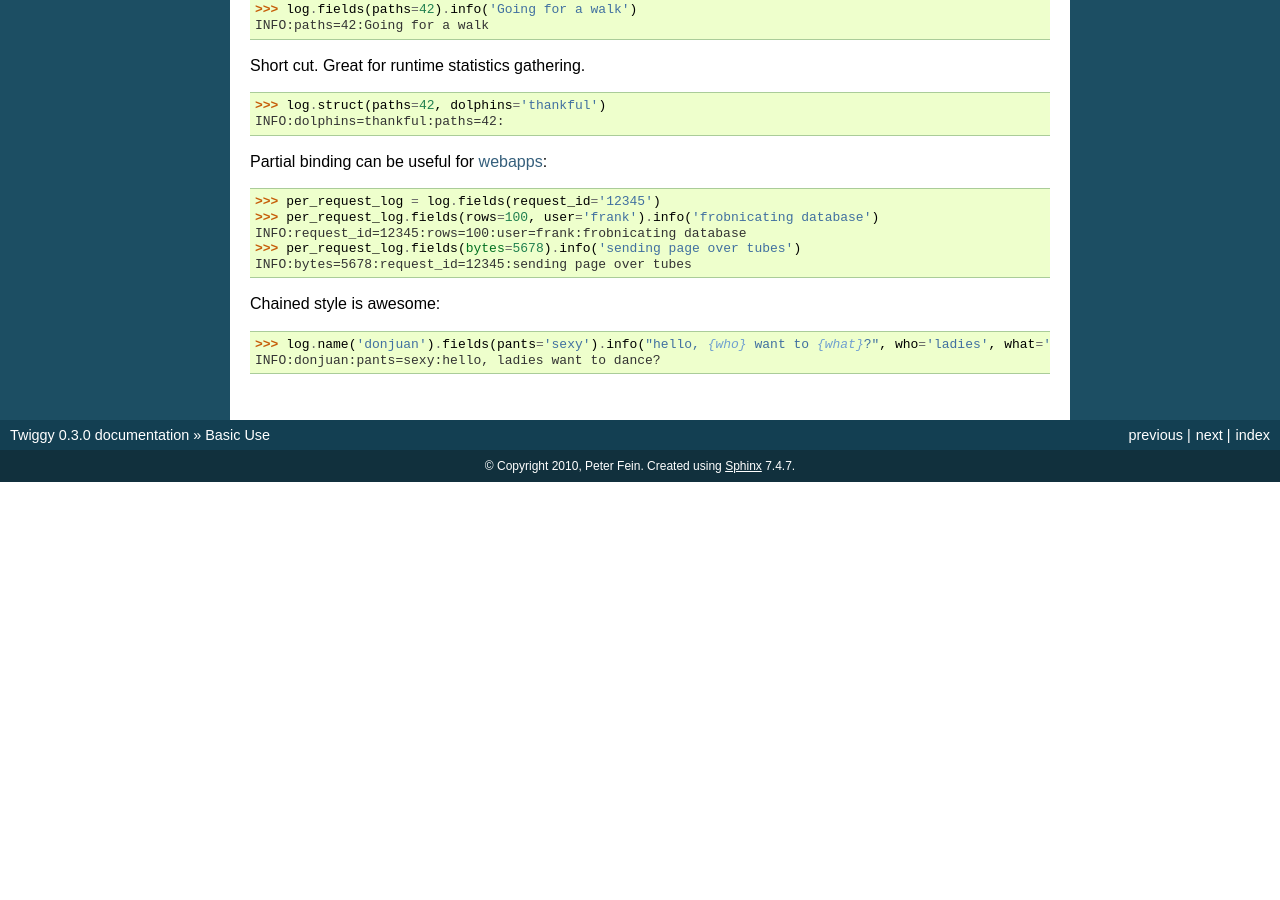
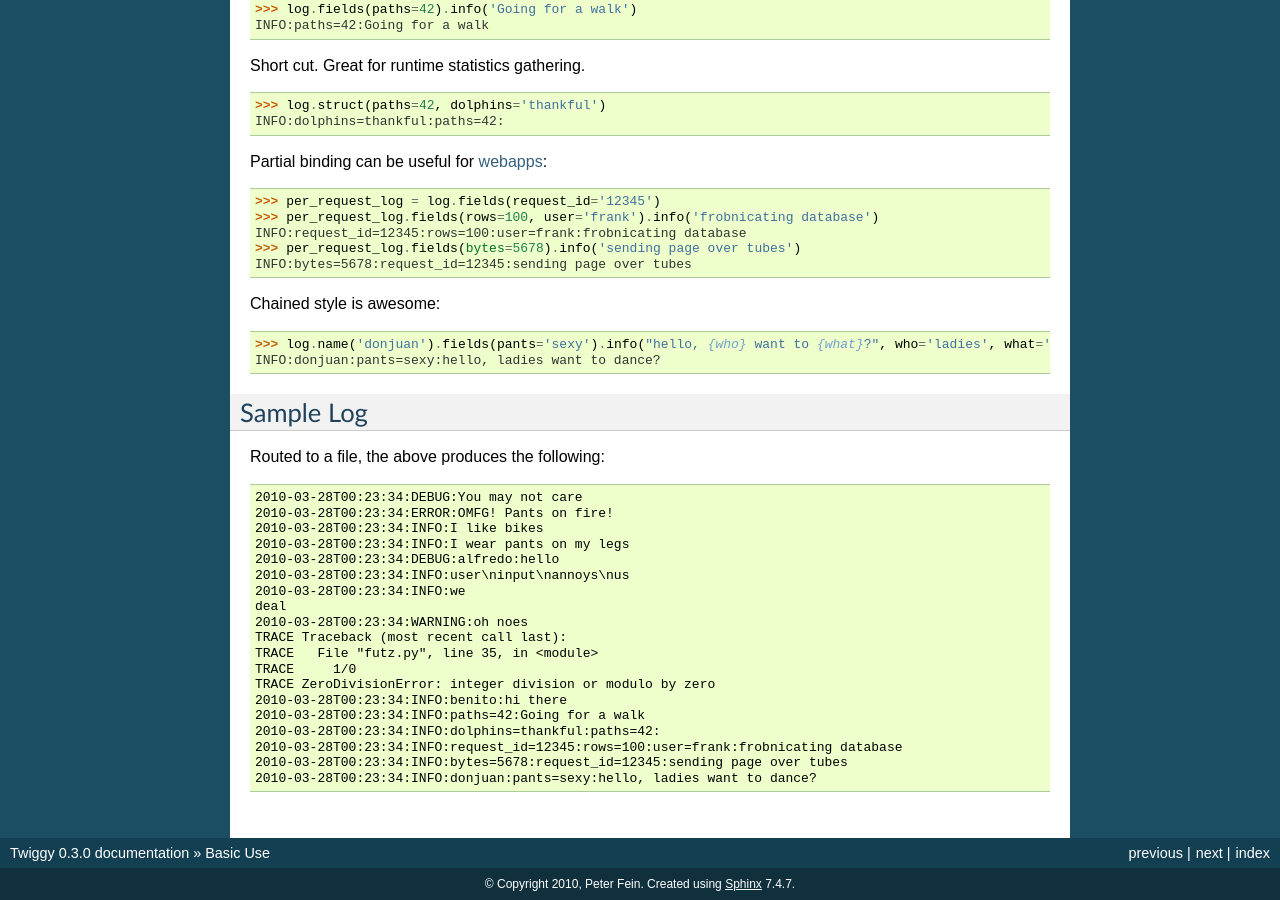
Before and after one commit to wearpants/twiggy, a Sphinx documentation site: the page built from doc/basic_use.rst, in a window 1280 px wide and 900 px high, scrolled down 1547 px. Built offline with Sphinx 7.4.7, drawn with Linux system fonts in a browser that asks for light colours; cross-references to code outside the pages are shown as plain code; before the commit the page ends 2029 px from its top, so only the background shows below that.

Commit message:
add sample log output

```diff
--- a/doc/basic_use.rst
+++ b/doc/basic_use.rst
@@ -98,3 +98,28 @@ Chained style is awesome:
 
 >>> log.name('donjuan').fields(pants='sexy').info("hello, {who} want to {what}?", who='ladies', what='dance')
 INFO:donjuan:pants=sexy:hello, ladies want to dance?
+
+*************************
+Sample Log
+*************************
+Routed to a file, the above produces the following::
+
+    2010-03-28T00:23:34:DEBUG:You may not care
+    2010-03-28T00:23:34:ERROR:OMFG! Pants on fire!
+    2010-03-28T00:23:34:INFO:I like bikes
+    2010-03-28T00:23:34:INFO:I wear pants on my legs
+    2010-03-28T00:23:34:DEBUG:alfredo:hello
+    2010-03-28T00:23:34:INFO:user\ninput\nannoys\nus
+    2010-03-28T00:23:34:INFO:we
+    deal
+    2010-03-28T00:23:34:WARNING:oh noes
+    TRACE Traceback (most recent call last):
+    TRACE   File "futz.py", line 35, in <module>
+    TRACE     1/0
+    TRACE ZeroDivisionError: integer division or modulo by zero
+    2010-03-28T00:23:34:INFO:benito:hi there
+    2010-03-28T00:23:34:INFO:paths=42:Going for a walk
+    2010-03-28T00:23:34:INFO:dolphins=thankful:paths=42:
+    2010-03-28T00:23:34:INFO:request_id=12345:rows=100:user=frank:frobnicating database
+    2010-03-28T00:23:34:INFO:bytes=5678:request_id=12345:sending page over tubes
+    2010-03-28T00:23:34:INFO:donjuan:pants=sexy:hello, ladies want to dance?
```
